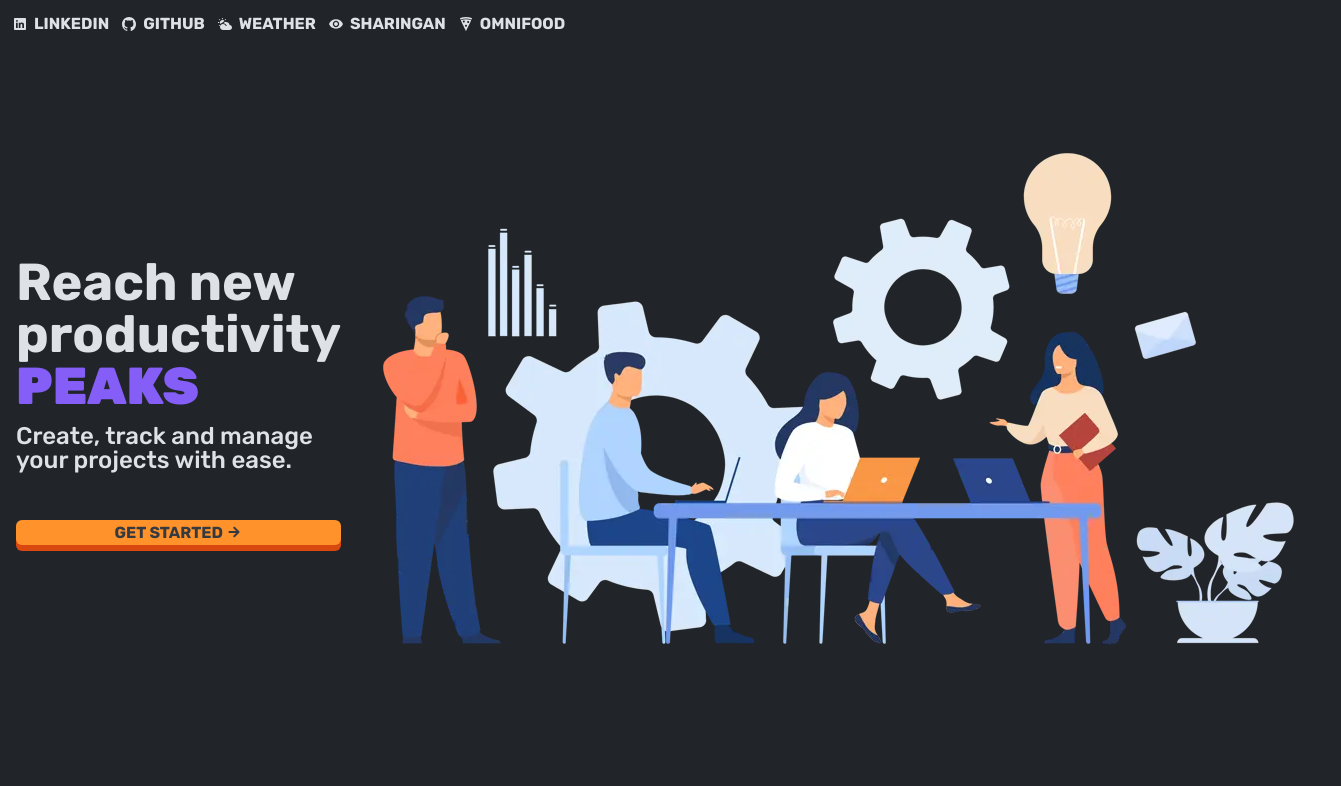
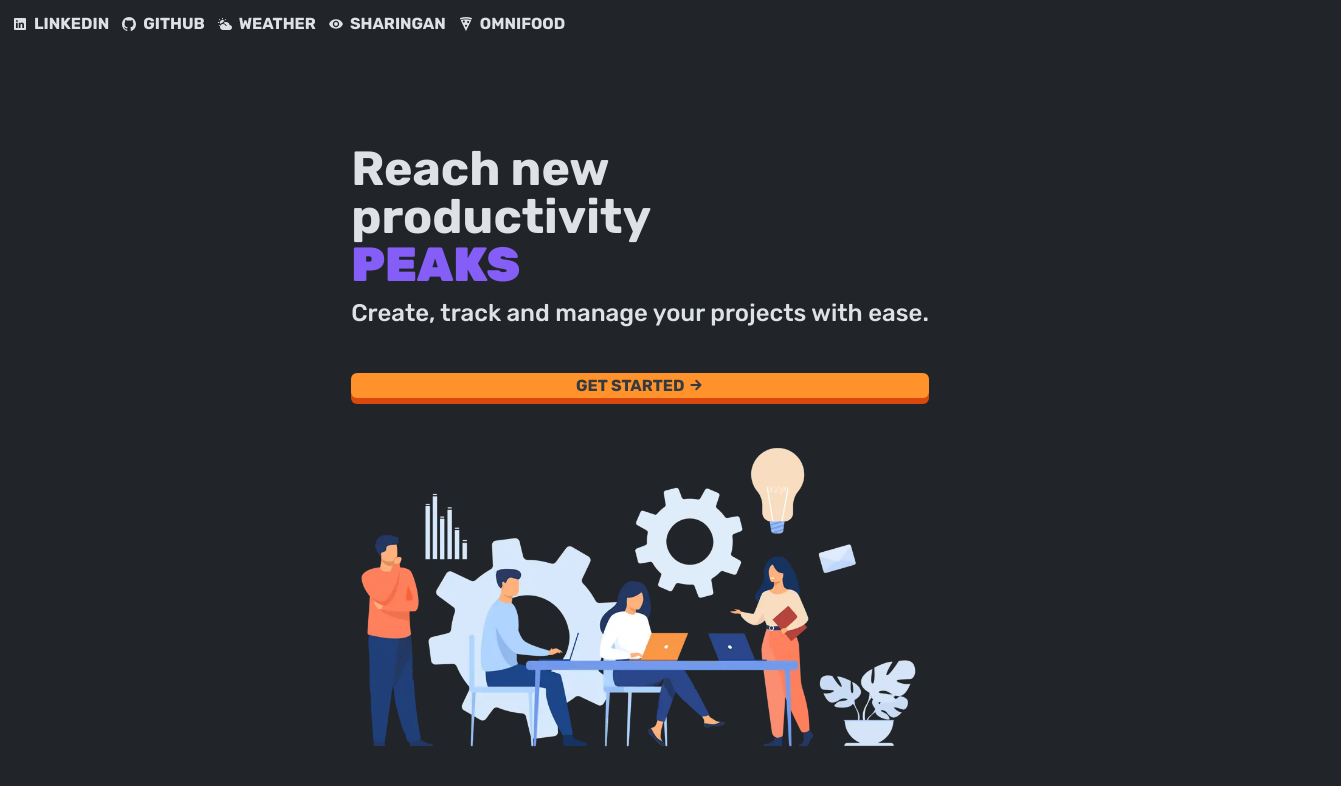
Before and after one commit to martynosa/project-tracker, a React (Create React App) app: page / in a window 1280 px wide. Shown: the top 786 px of the page, 1341 px wide, since content can reach past the window. Built offline with nearby package versions, Linux system fonts and the light colour scheme.

Commit message:
many things i dont remember anymore

```diff
--- a/src/App.js
+++ b/src/App.js
@@ -3,6 +3,7 @@ import Landing from './Components/Landing';
 import Login from './Components/Auth/Login';
 import Register from './Components/Auth/Register';
 import Nav from './Components/Common/Nav';
+import Notification from './Components/Common/Notification';
 import Projects from './Components/Projects/Projects';
 import UserGuard from './Guards/UserGuard';
 import GuestGuard from './Guards/GuesGuard';
@@ -13,6 +14,8 @@ function App() {
   return (
     <>
       <Nav />
+
+      <Notification />
 
       <Routes>
         <Route element={<UserGuard />}>
--- a/src/Components/Auth/Auth.module.css
+++ b/src/Components/Auth/Auth.module.css
@@ -1,5 +1,5 @@
 .container {
-  min-height: calc(100vh - var(--nav-height));
+  min-height: calc(100vh - (var(--nav-height) + var(--notification-height)));
 
   font-size: var(--default-fs);
 
--- a/src/Components/Common/Nav.js
+++ b/src/Components/Common/Nav.js
@@ -1,8 +1,6 @@
 import { NavLink, Link, useLocation } from 'react-router-dom';
 
 import classes from './Nav.module.css';
-
-import Notification from './Notification';
 
 import { useNotification } from '../../Contexts/NotificationContext';
 import { useAuth } from '../../Contexts/AuthContext';
@@ -25,14 +23,12 @@ const Nav = () => {
         <ion-icon name="arrow-round-back"></ion-icon>
         Back
       </Link>
-      <div className={classes.notificationContainer}>
-        <Notification />
-      </div>
     </nav>
   );
 
   const innerNav = (
     <nav className={classes.nav}>
+      <div className={classes.innerLinks}>
         <div className={classes.pageLinks}>
           <NavLink
             to="/projects"
@@ -51,10 +47,6 @@ const Nav = () => {
           >
             Create project
           </NavLink>
-      </div>
-
-      <div className={classes.notificationContainer}>
-        <Notification />
         </div>
 
         <div className={classes.userLinks}>
@@ -79,6 +71,7 @@ const Nav = () => {
           >
             Logout
           </p>
+        </div>
       </div>
     </nav>
   );
@@ -132,9 +125,6 @@ const Nav = () => {
           Omnifood
         </a>
       </div>
-      <div className={classes.notificationContainer}>
-        <Notification />
-      </div>
     </nav>
   );
 
--- a/src/Components/Common/Nav.module.css
+++ b/src/Components/Common/Nav.module.css
@@ -4,19 +4,13 @@
 
 .nav {
   height: var(--nav-height);
-  display: grid;
-  grid-template-columns: repeat(3, 1fr);
+  font-size: var(--default-fs);
+  font-weight: var(--md-weight);
+  padding: var(--default-2v-pd);
+
+  display: flex;
   align-items: center;
   justify-content: space-between;
-  padding: var(--default-2v-pd);
-  font-size: var(--default-fs);
-  font-weight: var(--md-weight);
-}
-
-.notificationContainer {
-  display: flex;
-  align-items: center;
-  justify-content: center;
 }
 
 .externalLinks {
@@ -36,6 +30,7 @@
 
   cursor: pointer;
   transition: var(--animation);
+  justify-self: flex-start;
 }
 
 .link:hover {
@@ -81,3 +76,33 @@
 .logout:hover {
   color: var(--error-color);
 }
+
+@media (max-width: 768px) {
+  .nav {
+    display: block;
+  }
+}
+
+@media (max-width: 768px) {
+  .externalLinks {
+    display: grid;
+    grid-template-columns: 1fr 1fr 1fr;
+    justify-content: center;
+  }
+
+  .innerLinks {
+    display: flex;
+    flex-direction: column;
+    align-items: center;
+    justify-content: center;
+    gap: var(--sm-gap);
+  }
+
+  .pageLinks {
+    justify-content: center;
+  }
+
+  .userLinks {
+    justify-content: center;
+  }
+}
--- a/src/Components/Common/Notification.js
+++ b/src/Components/Common/Notification.js
@@ -24,14 +24,23 @@ const Notification = () => {
 
   if (isOpen) {
     return (
+      <div className={`${classes.notificationContainer} ${classes.show}`}>
+        <div className={className}>
+          {icon}
+          {message}
+        </div>
+      </div>
+    );
+  }
+
+  return (
+    <div className={classes.notificationContainer}>
       <div className={className}>
         {icon}
         {message}
       </div>
-    );
-  }
-
-  return;
+    </div>
+  );
 };
 
 export default Notification;
--- a/src/Components/Common/Notification.module.css
+++ b/src/Components/Common/Notification.module.css
@@ -1,6 +1,16 @@
+.notificationContainer {
+  height: var(--notification-height);
+  display: flex;
+  align-items: center;
+  justify-content: center;
+  opacity: 0;
+  transition: var(--animation);
+}
+
 .notification {
+  font-size: var(--sm-fs);
   color: var(--dark-color);
-  padding: var(--default-2v-pd);
+  padding: var(--sm-2v-pd);
   border-radius: var(--default-brdr-rd);
 
   display: flex;
@@ -18,3 +28,7 @@
   background-color: var(--sccss-not-bg-color);
   box-shadow: var(--sccss-not-shdw-color);
 }
+
+.show {
+  opacity: 1;
+}
--- a/src/Components/Create/Create.module.css
+++ b/src/Components/Create/Create.module.css
@@ -1,5 +1,5 @@
 .container {
-  min-height: calc(100vh - var(--nav-height));
+  min-height: calc(100vh - (var(--nav-height) + var(--notification-height)));
 
   font-size: var(--default-fs);
 
--- a/src/Components/Landing.js
+++ b/src/Components/Landing.js
@@ -25,11 +25,13 @@ const Landing = () => {
         </Button>
       </div>
 
-      <img
-        className={classes.img}
-        src="../../imgs/landing-4.webp"
-        alt="people brainstorming"
-      />
+      <div className={classes.imgBox}>
+        <img
+          className={classes.img}
+          src="../../imgs/landing-4.webp"
+          alt="people brainstorming"
+        />
+      </div>
     </section>
   );
 };
--- a/src/Components/Landing.module.css
+++ b/src/Components/Landing.module.css
@@ -1,17 +1,17 @@
 .container {
-  min-height: calc(100vh - var(--nav-height) - var(--m-48));
+  max-width: 128rem;
+  margin: 0 auto;
+  min-height: calc(100vh - (var(--nav-height) + var(--notification-height)));
   padding: var(--default-1v-pd);
 
   display: flex;
   align-items: center;
-  justify-content: space-evenly;
-}
-
-.headerBox {
-  max-width: 48rem;
+  justify-content: center;
+  gap: var(--bg-gap);
 }
 
 .main {
+  width: 50%;
   font-size: var(--mx-fs);
   font-weight: var(--md-weight);
   margin-bottom: var(--m-12);
@@ -29,6 +29,37 @@
   margin-bottom: var(--m-48);
 }
 
+.imgBox {
+  width: 50%;
+}
+
 .img {
-  height: 50%;
+  width: 100%;
 }
+
+@media (max-width: 1280px) {
+  .container {
+    max-width: 64rem;
+    flex-direction: column;
+  }
+
+  .main {
+    font-size: var(--bg-fs);
+  }
+
+  .imgBox {
+    width: 100%;
+  }
+}
+
+@media (max-width: 768px) {
+  .container {
+    max-width: 48rem;
+  }
+}
+
+@media (max-width: 420px) {
+  .container {
+    max-width: 32rem;
+  }
+}
--- a/src/Components/Profile/Profile.module.css
+++ b/src/Components/Profile/Profile.module.css
@@ -1,5 +1,5 @@
 .container {
-  min-height: calc(100vh - var(--nav-height));
+  min-height: calc(100vh - (var(--nav-height) + var(--notification-height)));
 
   font-size: var(--default-fs);
 
--- a/src/Components/Projects/Projects.module.css
+++ b/src/Components/Projects/Projects.module.css
@@ -1,5 +1,5 @@
 .container {
-  min-height: calc(100vh - var(--nav-height));
+  min-height: calc(100vh - (var(--nav-height) + var(--notification-height)));
 
   display: flex;
   flex-direction: column;
@@ -18,6 +18,10 @@
 }
 
 @media (max-width: 768px) {
+  .container {
+    gap: var(--default-gap);
+  }
+
   .projectsContainer {
     grid-template-columns: 1fr;
   }
--- a/src/css/var.css
+++ b/src/css/var.css
@@ -1,6 +1,7 @@
 :root {
   /* GENERAL */
   --nav-height: 4.8rem;
+  --notification-height: 4.8rem;
   --animation: all 0.3s ease-in-out;
 
   /* FONT_SIZE */
```
Lines whose indentation alone changed are shown as unchanged.
